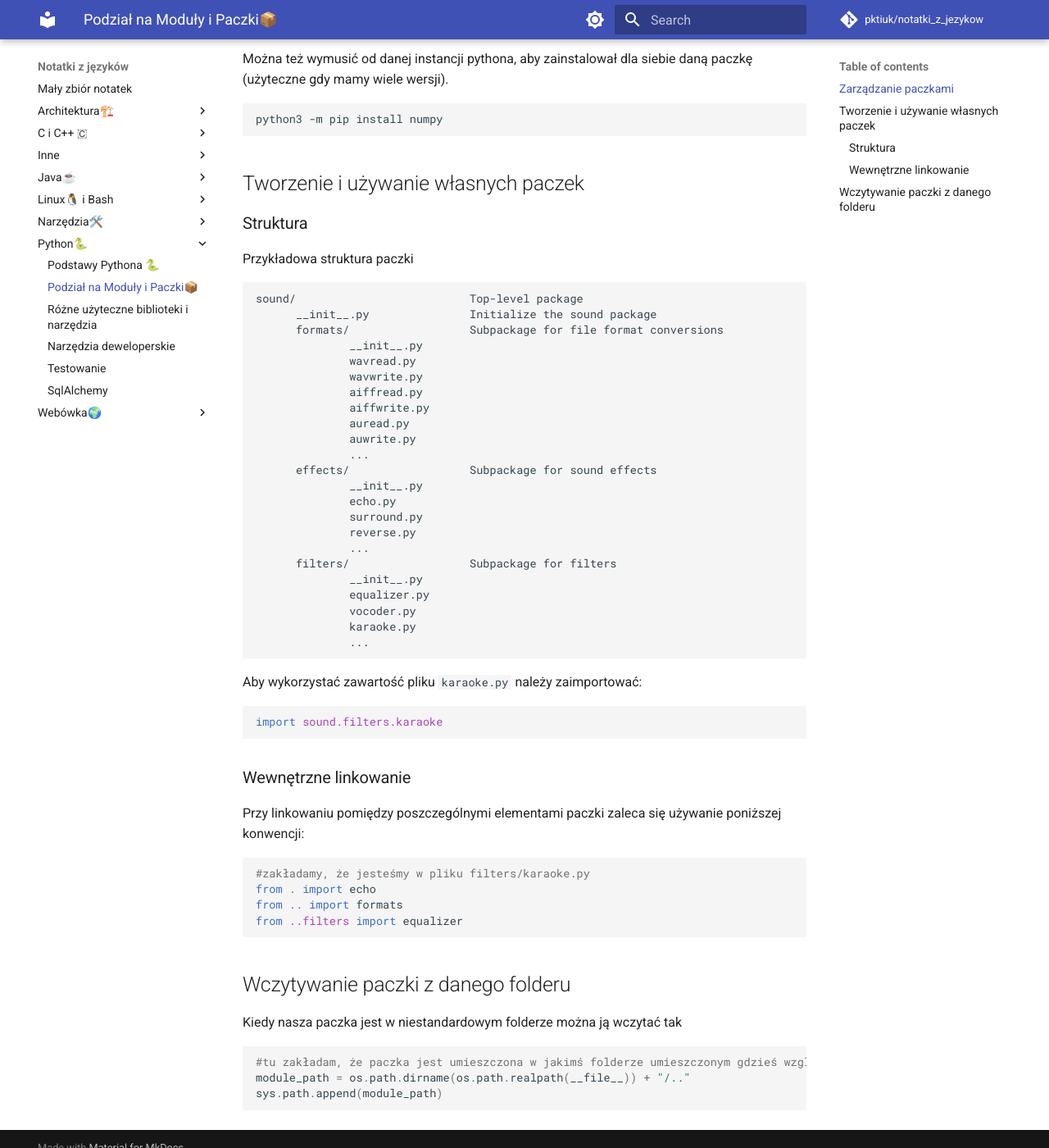
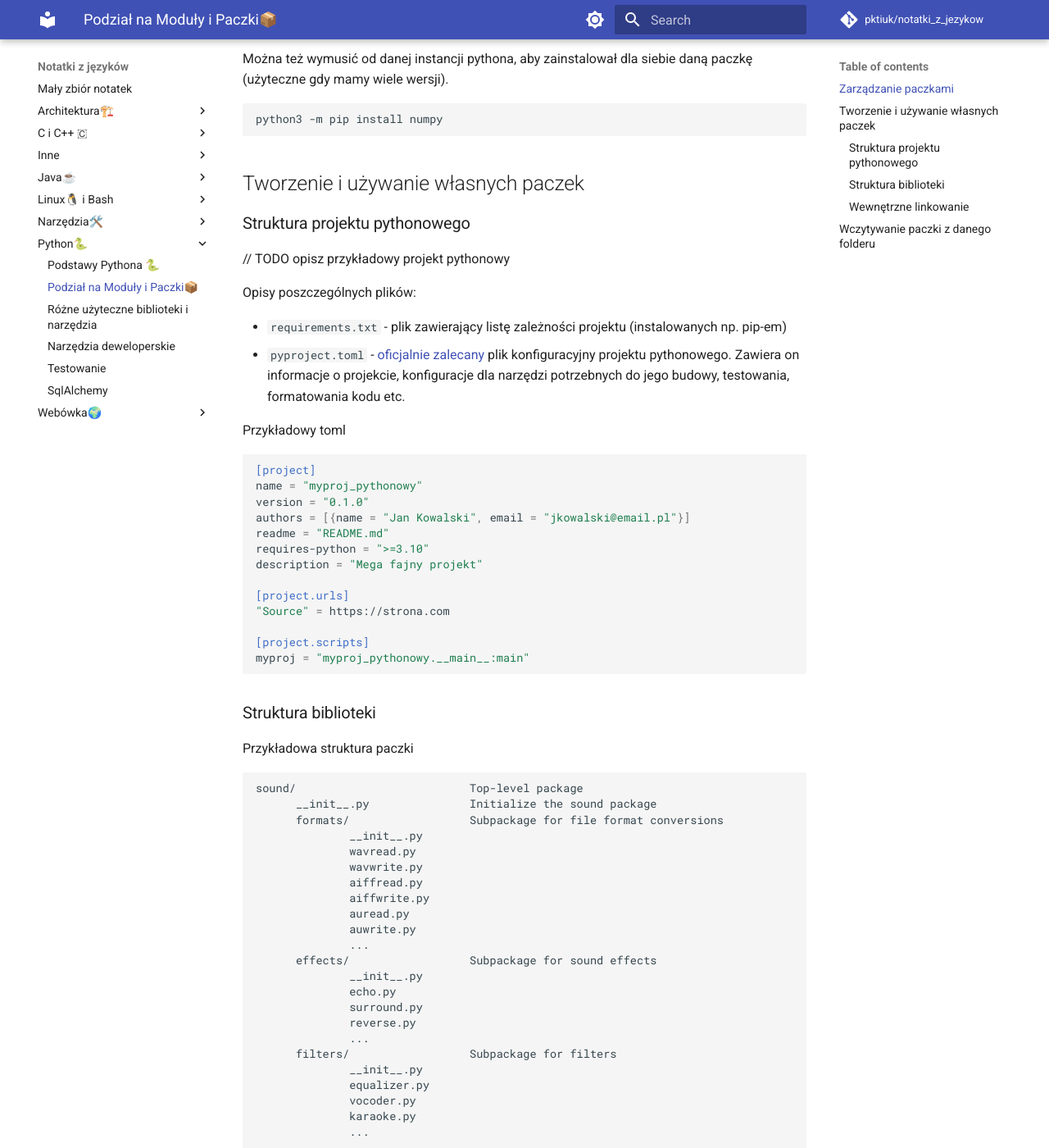
Before and after one commit to pktiuk/notatki_z_jezykow, an MkDocs documentation site: the page built from docs/Python🐍/3_moduły_i_paczki.md, in a window 1280 px wide and 1400 px high, scrolled down 572 px. Shown: the whole window at 82% size. Built offline with MkDocs 1.6.1 and Material for MkDocs 9.7.7, drawn with Linux system fonts in a browser that asks for light colours; comment, search, counter and statistics services are not loaded.

Commit message:
OPis struktury

````diff
--- a/docs/Python🐍/3_moduły_i_paczki.md
+++ b/docs/Python🐍/3_moduły_i_paczki.md
@@ -24,7 +24,33 @@ python3 -m pip install numpy
 
 ## Tworzenie i używanie własnych paczek
 
-### Struktura
+### Struktura projektu pythonowego
+
+// TODO opisz przykładowy projekt pythonowy
+
+Opisy poszczególnych plików:
+
+- `requirements.txt` - plik zawierający listę zależności projektu (instalowanych np. pip-em)
+- `pyproject.toml` - [oficjalnie zalecany](https://packaging.python.org/en/latest/guides/writing-pyproject-toml/) plik konfiguracyjny projektu pythonowego. Zawiera on informacje o projekcie, konfiguracje dla narzędzi potrzebnych do jego budowy, testowania, formatowania kodu etc.
+
+Przykładowy toml
+```toml
+[project]
+name = "myproj_pythonowy"
+version = "0.1.0"
+authors = [{name = "Jan Kowalski", email = "jkowalski@email.pl"}]
+readme = "README.md"
+requires-python = ">=3.10"
+description = "Mega fajny projekt"
+
+[project.urls]
+"Source" = https://strona.com
+
+[project.scripts]
+myproj = "myproj_pythonowy.__main__:main"
+```
+
+### Struktura biblioteki
 
 Przykładowa struktura paczki
 
````
